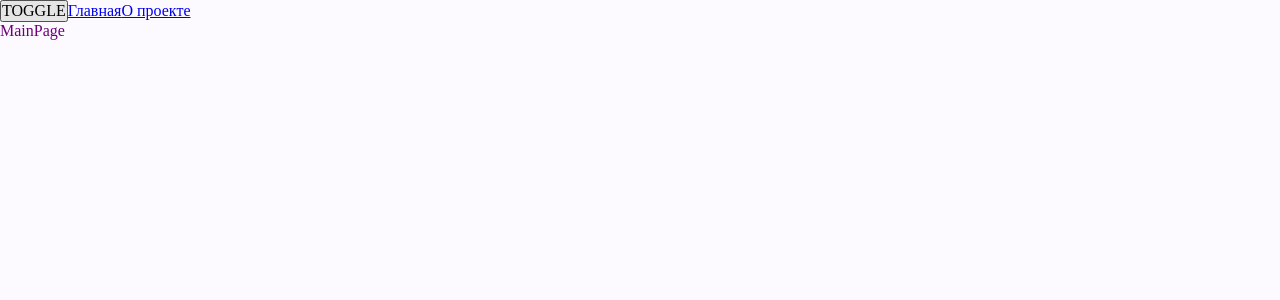
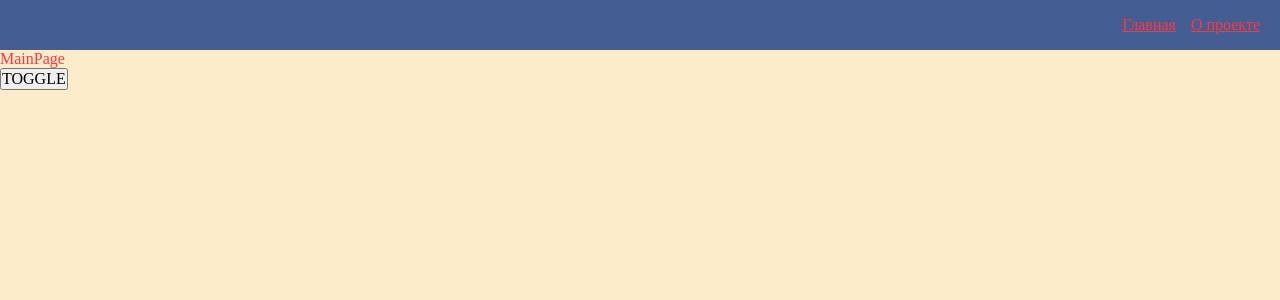
Before and after one commit to dreamybo1/production-project, a React app: page / in a window 1280 px wide. Shown: the top 300 px of the page. Built offline with nearby package versions, Linux system fonts and the light colour scheme.

Commit message:
added Navbar element, AppLink custom ui-kit element

```diff
--- a/src/app/App.tsx
+++ b/src/app/App.tsx
@@ -7,6 +7,7 @@
 import { MainPage } from "pages/MainPage"
 import { AboutPage } from "pages/AboutPage"
 import { AppRouter } from "./providers/router"
+import { Navbar } from "widgets/Navbar"
 
 
 function App() {
@@ -15,10 +16,9 @@
 
     return (
         <div className={classNames("app", {}, [theme])}>
+            <Navbar/>
+            <AppRouter/>
             <button onClick={toggleTheme}>TOGGLE</button>
-            <Link to={'/'}>Главная</Link>
-            <Link to={'about'}>О проекте</Link>
-            <AppRouter/>
         </div>
     )
 }
--- a/src/app/providers/router/ui/AppRouter.tsx
+++ b/src/app/providers/router/ui/AppRouter.tsx
@@ -18,5 +18,5 @@
                 ))}
             </Routes>
         </Suspense>
-)
+    )
 }
--- a/src/app/styles/themes/dark.scss
+++ b/src/app/styles/themes/dark.scss
@@ -1,6 +1,12 @@
 .app.dark{
-    --bg-color: rgb(63, 26, 93);
+    --bg-color: #445E93;
+    --inverted-bg-color: #FCECC9;
 
-    --primary-color: rgb(176, 248, 255);
-    --secondary-color: rgb(255, 255, 255);
+
+    --primary-color: #7EB2DD;
+    --secondary-color: #FCB0B3;
+
+    --inverted-primary-color: #F93943;
+    --inverted-secondary-color: #7EB2DD;
+
 }
--- a/src/app/styles/themes/normal.scss
+++ b/src/app/styles/themes/normal.scss
@@ -1,6 +1,10 @@
 .app.light{
-    --bg-color: rgb(252, 249, 255);
+    --bg-color: #FCECC9;
+    --inverted-bg-color: #445E93;
 
-    --primary-color: rgb(111, 0, 122);
-    --secondary-color: #bbbbbb;
+    --primary-color: #F93943;
+    --secondary-color: #7EB2DD;
+
+    --inverted-primary-color: #7EB2DD;
+    --inverted-secondary-color: #FCB0B3;
 }
--- a/src/app/styles/variables/global.scss
+++ b/src/app/styles/variables/global.scss
@@ -7,6 +7,9 @@
 
     --font-size-l: 24px;
     --font-line-l: 32px;
-    --font-l: var(--font-size-l) / var(--font-line-l) var(--font-family-main)
+    --font-l: var(--font-size-l) / var(--font-line-l) var(--font-family-main);
 
+
+    // Размеры
+    --navbar-height: 50px;
 }
--- a/src/shared/lib/classNames/classNames.ts
+++ b/src/shared/lib/classNames/classNames.ts
@@ -2,11 +2,11 @@
 type Mods = Record<string, boolean | string>
 
 
-export function classNames(cls: string, mods: Mods, additional: string[] ): string {
+export function classNames(cls: string, mods?: Mods, additional?: string[] ): string {
 
     return [
         cls,
-        ...additional,
+        ...additional.filter(Boolean),
         ...Object.entries(mods)
             .filter(([className, value]) => Boolean(value))
             .map(([className]) => className)
--- /dev/null
+++ b/src/shared/ui/AppLink/AppLink.module.scss
@@ -0,0 +1,11 @@
+.AppLink {
+    color: var(--primary-color) ;
+}
+
+.primary {
+    color: var(--primary-color);
+}
+
+.secondary {
+    color: var(--iverted-secondary-color);
+}
--- /dev/null
+++ b/src/shared/ui/AppLink/AppLink.tsx
@@ -0,0 +1,35 @@
+import { classNames } from "shared/lib/classNames/classNames"
+import styles from './AppLink.module.scss'
+import { FC } from "react";
+import { Link, LinkProps } from "react-router-dom";
+
+export enum AppLinkTheme {
+    PRIMARY = "primary",
+    SECONDARY = "secondary"
+}
+
+interface AppLinkProps extends LinkProps{
+    className?: string;
+    theme?: AppLinkTheme;
+}
+
+export const AppLink: FC<AppLinkProps> = (props) => {
+
+    const {
+        children,
+        className,
+        to,
+        theme = AppLinkTheme.PRIMARY,
+        ...otherProps
+    } = props
+
+    return (
+        <Link
+            to={to}
+            className={classNames(styles.AppLink, {}, [className, styles[theme]])}
+            {...otherProps}
+        >
+            {children}
+        </Link>
+    )
+}
--- /dev/null
+++ b/src/widgets/Navbar/index.ts
@@ -0,0 +1,5 @@
+import { Navbar } from "./ui/Navbar";
+
+export {
+    Navbar
+}
--- /dev/null
+++ b/src/widgets/Navbar/ui/Navbar.module.scss
@@ -0,0 +1,16 @@
+.Navbar {
+    width: 100%;
+    height: var(--navbar-height);
+    background-color: var(--inverted-bg-color);
+    padding: 20px;
+    display: flex;
+    align-items: center;
+}
+
+.links {
+    margin-left: auto;
+}
+
+.mainLink {
+    margin-right: 15px;
+}
--- /dev/null
+++ b/src/widgets/Navbar/ui/Navbar.tsx
@@ -0,0 +1,22 @@
+import { classNames } from "shared/lib/classNames/classNames"
+import styles from './Navbar.module.scss'
+import { FC } from "react";
+import { AppLink, AppLinkTheme } from "shared/ui/AppLink/AppLink";
+
+interface NavbarProps {
+    className?: string;
+}
+
+export const Navbar: FC<NavbarProps> = (props) => {
+
+    const {className} = props
+
+    return (
+        <div className={classNames(styles.Navbar, {}, [className])}>
+            <div className={styles.links}>
+                <AppLink theme={AppLinkTheme.SECONDARY} to={'/'} className={styles.mainLink}>Главная</AppLink>
+                <AppLink theme={AppLinkTheme.SECONDARY} to={'about'}>О проекте</AppLink>
+            </div>
+        </div>
+    )
+}
```
